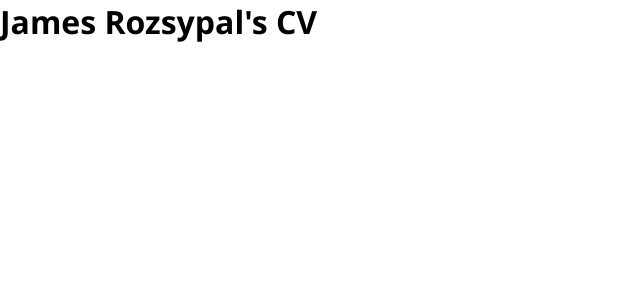
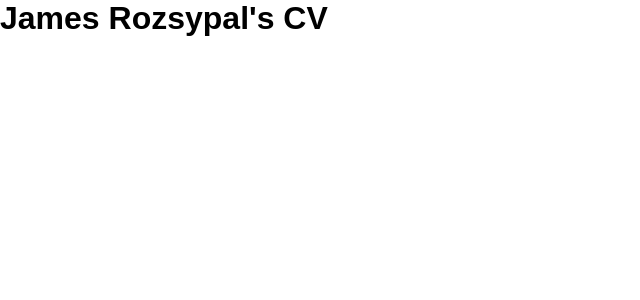
Before and after one commit to James-Rozy/cv-project, a React (Create React App) app: page / in a window 1280 px wide. Shown: the top 300 px of the page, without its empty margins (0-640 px from the left). Built offline with nearby package versions, Linux system fonts and the light colour scheme.

Commit message:
Add simple css reset

```diff
--- a/src/App.css
+++ b/src/App.css
@@ -4,5 +4,5 @@
   margin: 0;
   padding: 0;
   box-sizing: border-box;
-  font-family: 'Segoe UI', Tahoma, Geneva, Verdana, sans-serif;
+  font-family: Arial, Helvetica, sans-serif;
 }
```
